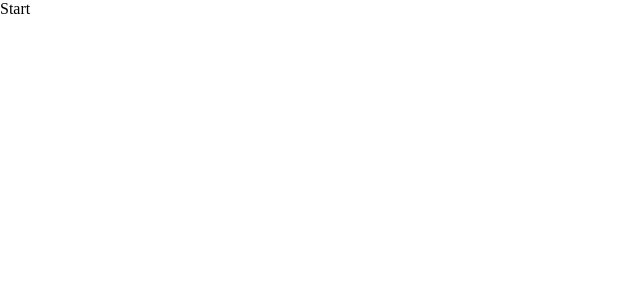
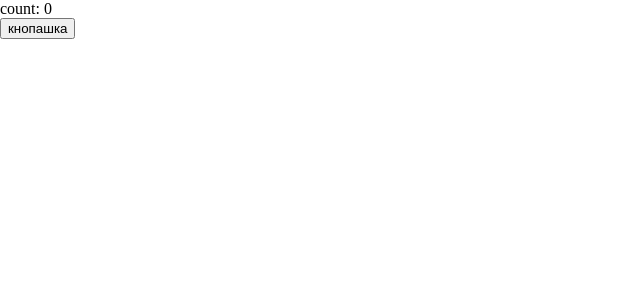
Before and after one commit to Papa-Pechatnik/ReactDz, a React app in the folder dz/: page / in a window 1280 px wide. Shown: the top 300 px of the page, without its empty margins (0-640 px from the left). Built offline with nearby package versions, Linux system fonts and the light colour scheme; the HTML template or start-up script is replaced by a standard one.

Commit message:
start useState(0)

```diff
--- a/dz/src/App.jsx
+++ b/dz/src/App.jsx
@@ -1,9 +1,17 @@
 import './App.css';
+import { useState } from 'react';
 
 const App = () => {
+  const [count, setcount] = useState(0);
+
   return (
     <div className="content">
-    Start
+    <div> count: { count }</div>
+    {/* варіант 1 - як колбек функція, сама себе повертає */}
+    {/* <button onClick={()=> setcount (count+1)}>кнопашка</button> */}
+
+    {/* варіант 2 - як колбек функція, сама себе повертає */}
+    <button onClick={()=> setcount (callBack => callBack + 1)}>кнопашка</button>
     </div>
   );
 };
```
